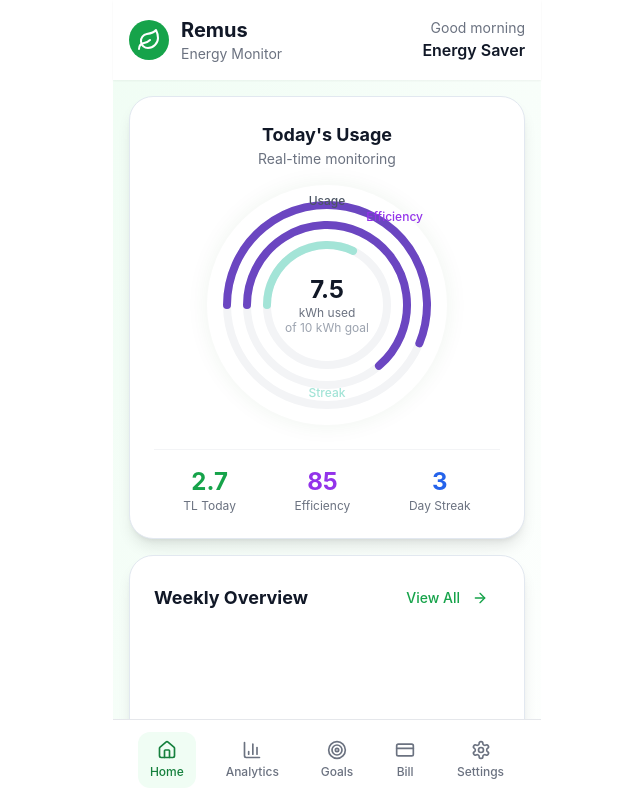
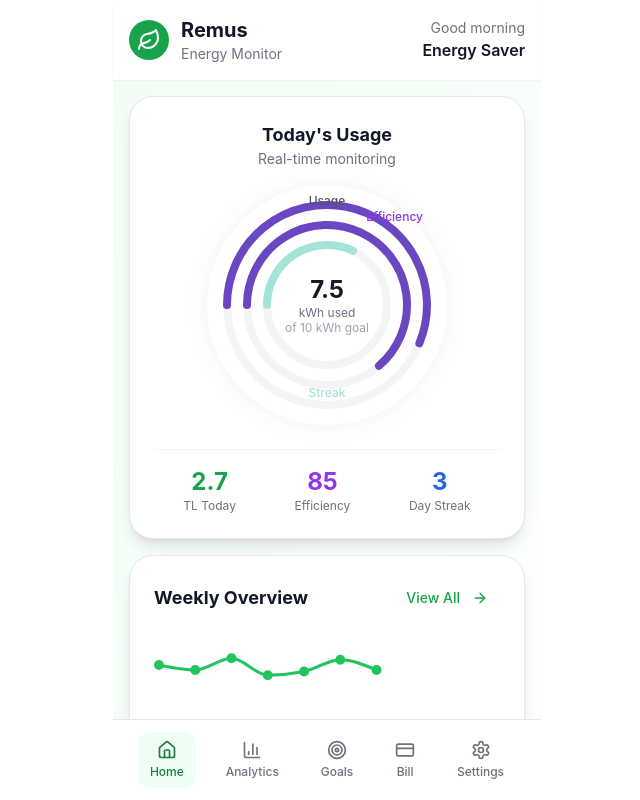
Before and after one commit to maergur/remus-energy-pulse, a React (Vite) app: page / in a window 1280 px wide. Shown: the top 800 px of the page, without its empty margins (313-953 px from the left). Built offline with nearby package versions, Linux system fonts and the light colour scheme.

Commit message:
Refactor: Weekly overview chart to line chart
Changes the weekly overview chart from a bar chart to a line chart.

```diff
--- a/src/pages/Dashboard.tsx
+++ b/src/pages/Dashboard.tsx
@@ -6,6 +6,8 @@ import AppleWatchGauge from '../components/AppleWatchGauge';
 import { useEnergy } from '../contexts/EnergyContext';
 import { Button } from '@/components/ui/button';
 import { Card, CardContent } from '@/components/ui/card';
+import { ChartContainer, ChartTooltip, ChartTooltipContent } from '@/components/ui/chart';
+import { LineChart, Line, XAxis, YAxis } from 'recharts';
 
 const Dashboard: React.FC = () => {
   const navigate = useNavigate();
@@ -87,21 +89,36 @@ const Dashboard: React.FC = () => {
               </Button>
             </div>
 
-            <div className="flex items-end justify-between h-32 space-x-2">
-              {dailyUsageData.map((item, index) => (
-                <div key={item.day} className="flex-1 flex flex-col items-center">
-                  <div
-                    className="w-full bg-gradient-to-t from-green-500 to-green-400 rounded-t-lg transition-all duration-1000 ease-out"
-                    style={{
-                      height: `${(item.usage / maxUsage) * 100}%`,
-                      animationDelay: `${index * 100}ms`
-                    }}
-                  ></div>
-                  <div className="text-xs text-gray-500 mt-2 font-medium">{item.day}</div>
-                  <div className="text-xs text-gray-400">{item.usage}</div>
-                </div>
-              ))}
-            </div>
+            <ChartContainer
+              config={{
+                usage: {
+                  label: "Usage",
+                  color: "hsl(142, 71%, 45%)",
+                },
+              }}
+              className="h-32"
+            >
+              <LineChart data={dailyUsageData}>
+                <Line
+                  type="monotone"
+                  dataKey="usage"
+                  stroke="var(--color-usage)"
+                  strokeWidth={3}
+                  dot={{ fill: "var(--color-usage)", strokeWidth: 2, r: 4 }}
+                  activeDot={{ r: 6, fill: "var(--color-usage)" }}
+                />
+                <XAxis
+                  dataKey="day"
+                  axisLine={false}
+                  tickLine={false}
+                  tick={{ fontSize: 12, fill: "#6B7280" }}
+                />
+                <YAxis hide />
+                <ChartTooltip
+                  content={<ChartTooltipContent />}
+                />
+              </LineChart>
+            </ChartContainer>
           </CardContent>
         </Card>
 
```
